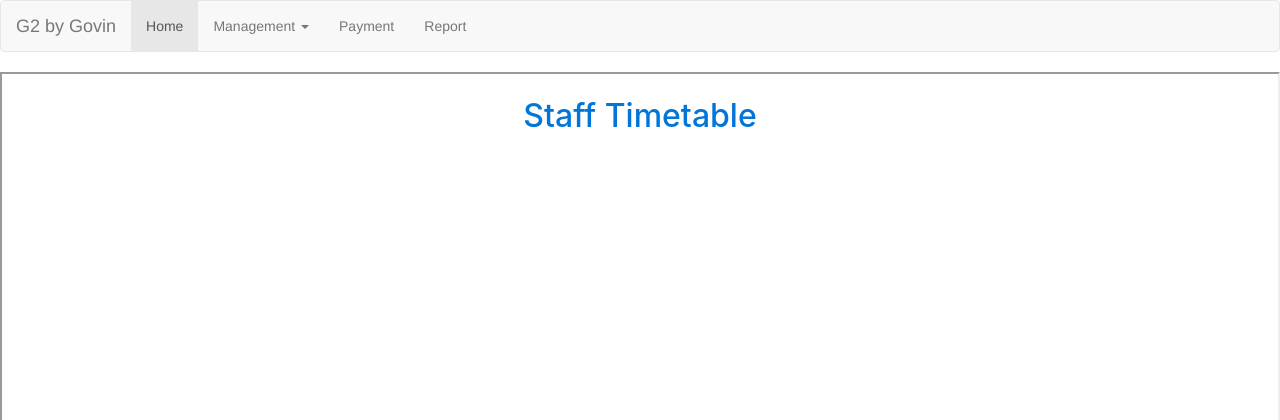
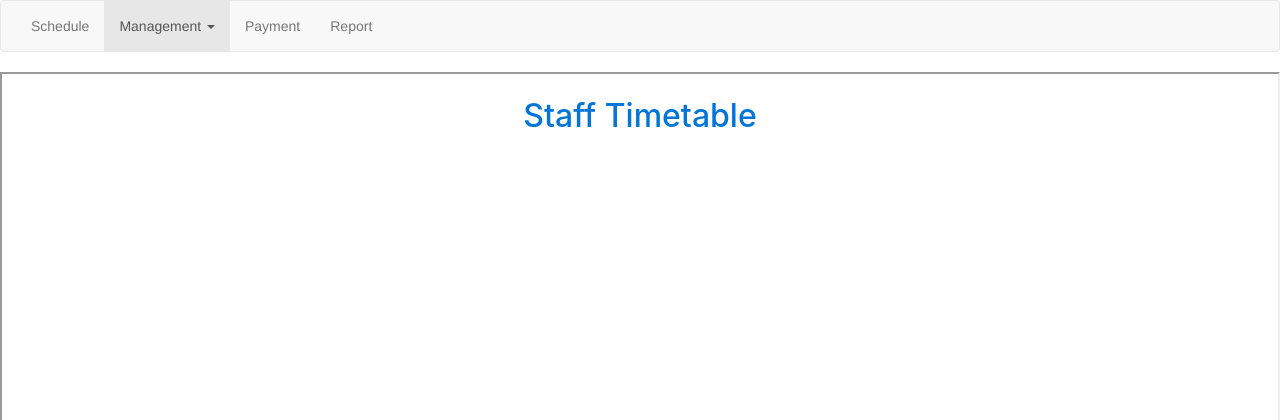
Before and after one commit to isabeltiongsk/hairsalon, a PHP site: page /index.php in a window 1280 px wide. Shown: the top 420 px of the page. Run offline with PHP 8.4, Linux system fonts and the light colour scheme; some libraries are stand-ins or nearby versions.

Commit message:
Update header.php

```diff
--- a/header.php
+++ b/header.php
@@ -14,22 +14,22 @@
        <nav class="navbar navbar-default">
   <div class="container-fluid">
     <div class="navbar-header">
-      <a class="navbar-brand" href="#">G2 by Govin</a>
+
     </div>
     <ul class="nav navbar-nav">
-      <li class="active"><a href="index.php">Home</a></li>
-      <li class="dropdown">
-        <a class="dropdown-toggle" data-toggle="dropdown" href="#">Management
+      <li><a href="../index.php">Schedule</a></li>
+      <li class="active" class="dropdown" >
+        <a class="dropdown-toggle"  data-toggle="dropdown" href="#">Management
         <span class="caret"></span></a>
-        <ul class="dropdown-menu">
-          <li><a href="staff.php">Staff overview</a></li>
-          <li><a href="staff/create.php">Add staff</a></li>
+        <ul class="dropdown-menu" >
+          <li><a href="../staff/staff.php">Staff overview</a></li>
+          <li><a href="../staff/create.php">Add staff</a></li>
           <li><a href="product.php">Product overview</a></li>
-          <li><a href="product/create.php">Add product</a></li>
+          <li><a href="create.php">Add product</a></li>
         </ul>
       </li>
-      <li><a href="#">Payment</a></li>
-      <li><a href="#">Report</a></li>
+      <li><a href="../payment/payment.php">Payment</a></li>
+      <li><a href="../report/report.php">Report</a></li>
     </ul>
   </div>
 </nav>
```
